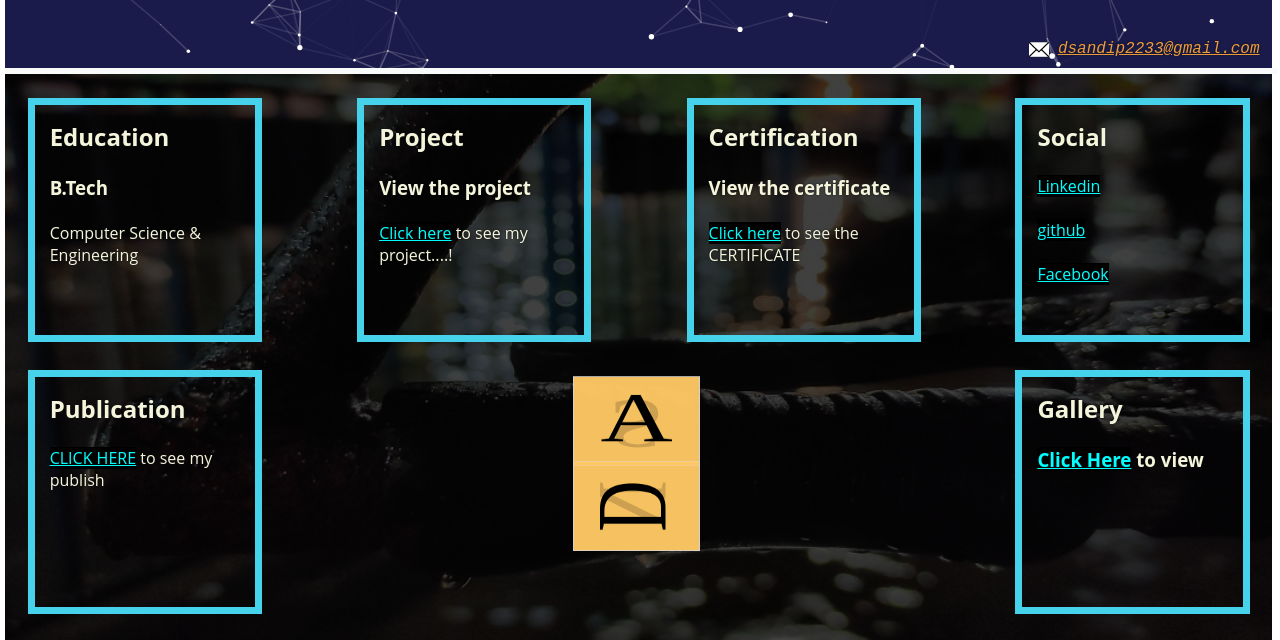
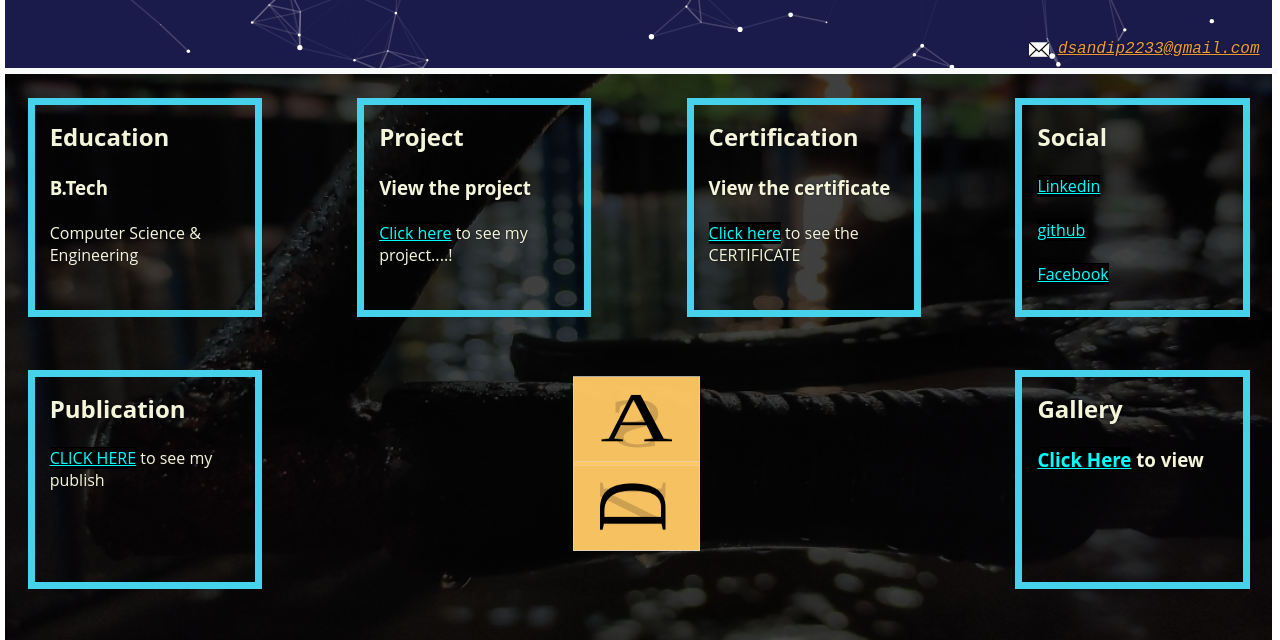
Before and after one commit to sandip2233/imsandip.github.io, a plain HTML site: page index.html in a window 1280 px wide. Shown: the part 160-800 px from the top of the page. Drawn offline with Linux system fonts and the light colour scheme.

Commit message:
Update index.html

```diff
--- a/index.html
+++ b/index.html
@@ -61,7 +61,7 @@ h1 {
 	position: absolute;
 	background-color: transparent;
 	width: 15%;
-  height: 25%;
+  height: 175px;
   border: 7px solid rgb(70, 210, 235);
   padding: 15px;
   margin: 10px;
@@ -72,7 +72,7 @@ h1 {
 	left:27%;
 background-color: transparent;
 width: 15%;
-  height: 25%;
+  height: 175px;
 border: 7px solid rgb(70, 210, 235);
 padding: 15px;
 margin: 10px;
@@ -85,7 +85,7 @@ div.Certificate{
 
 	background-color: transparent;
   width: 15%;
-  height: 25%;
+  height: 175px;
   border: 7px solid rgb(70, 210, 235);
   padding: 15px;
   margin: 10px;
@@ -97,7 +97,7 @@ div.social{
 
 	background-color: transparent;
   width: 15%;
-  height: 25%;
+  height: 175px;
   border: 7px solid rgb(70, 210, 235);
   padding: 15px;
   margin: 10px;
@@ -111,7 +111,7 @@ div.Publication{
 
 	background-color: transparent;
   width: 15%;
-  height: 25%;
+  height: 175px;
   border: 7px solid rgb(70, 210, 235);
   padding: 15px;
   margin: 10px;
@@ -123,7 +123,7 @@ div.gallery{
 
 	background-color: transparent;
   width: 15%;
-  height: 25%;
+  height: 175px;
   border: 7px solid rgb(70, 210, 235);
   padding: 15px;
   margin: 10px;
```
